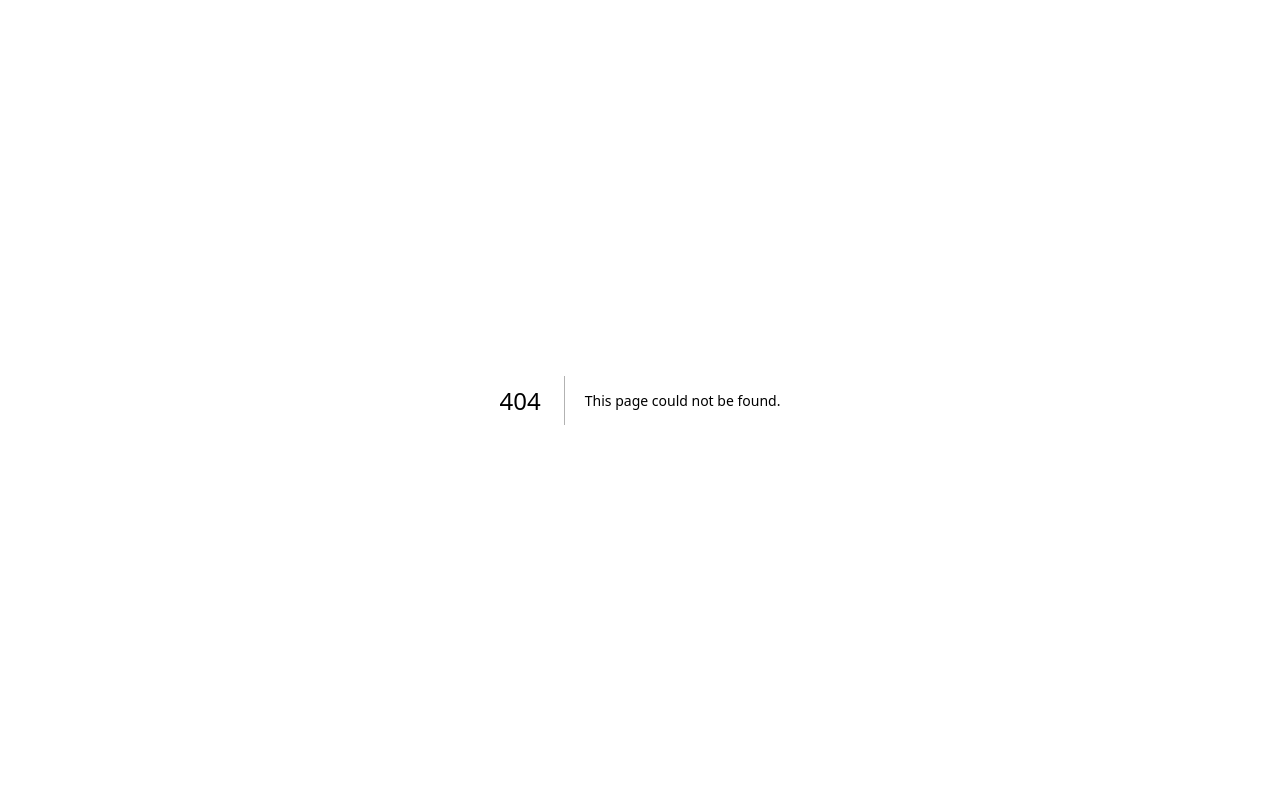
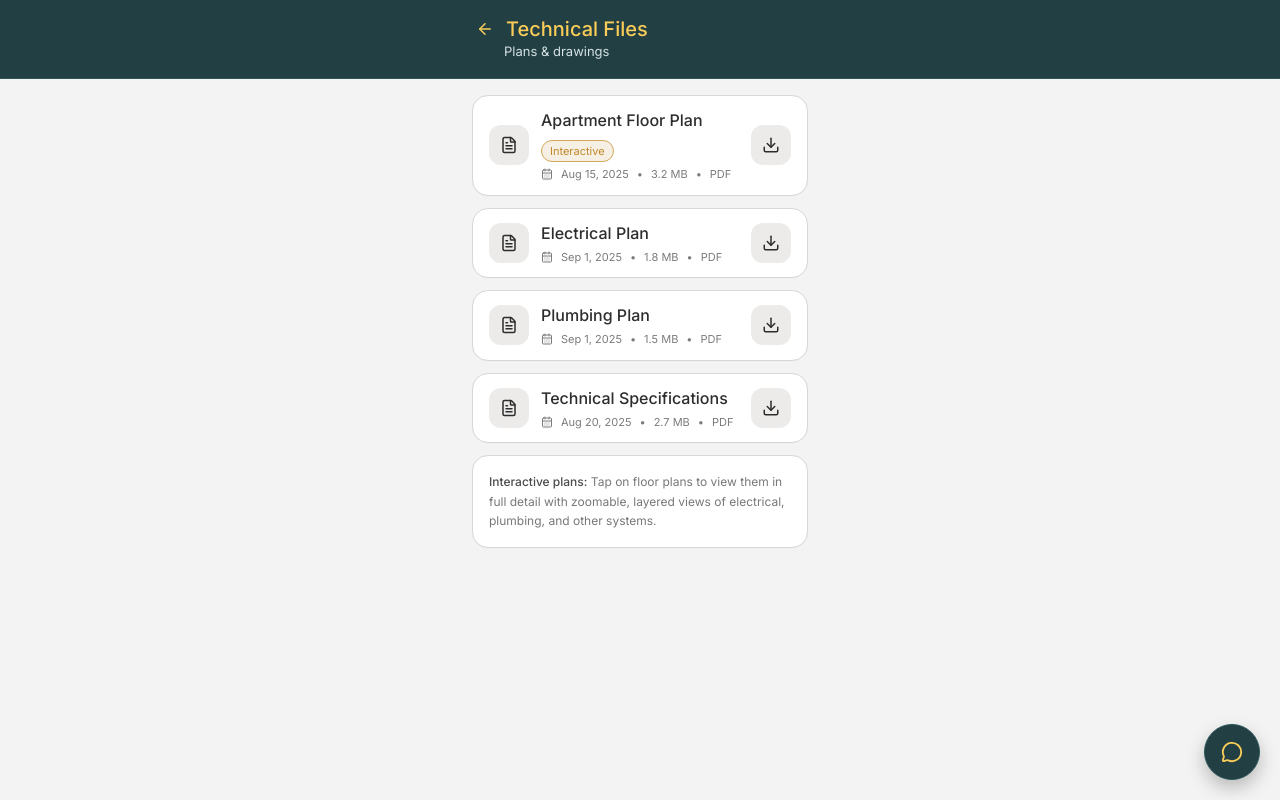
Before and after one commit to punane06/KoDuDemo, a Next.js app: page /liisi/files in a window 1280 px wide. Before the commit this address had no page. Built offline with nearby package versions, Linux system fonts and the light colour scheme.

Commit message:
feat(liisi): add technical files view with inner header

```diff
--- /dev/null
+++ b/src/app/liisi/files/page.tsx
@@ -0,0 +1,104 @@
+import { CalendarDays, Download, FileText } from "lucide-react";
+
+import { LiisiHeader } from "@/components/liisi/liisi-header";
+import { LiisiChatFab } from "@/components/liisi/liisi-chat-fab";
+import { liisiLayout, liisiSurface } from "@/components/liisi/liisi-design-system";
+
+type TechnicalFile = {
+  id: string;
+  title: string;
+  dateLabel: string;
+  sizeLabel: string;
+  fileType: "PDF";
+  interactive?: boolean;
+};
+
+const technicalFiles: TechnicalFile[] = [
+  {
+    id: "tech-001",
+    title: "Apartment Floor Plan",
+    dateLabel: "Aug 15, 2025",
+    sizeLabel: "3.2 MB",
+    fileType: "PDF",
+    interactive: true,
+  },
+  {
+    id: "tech-002",
+    title: "Electrical Plan",
+    dateLabel: "Sep 1, 2025",
+    sizeLabel: "1.8 MB",
+    fileType: "PDF",
+  },
+  {
+    id: "tech-003",
+    title: "Plumbing Plan",
+    dateLabel: "Sep 1, 2025",
+    sizeLabel: "1.5 MB",
+    fileType: "PDF",
+  },
+  {
+    id: "tech-004",
+    title: "Technical Specifications",
+    dateLabel: "Aug 20, 2025",
+    sizeLabel: "2.7 MB",
+    fileType: "PDF",
+  },
+];
+
+export default function LiisiFilesPage() {
+  return (
+    <main className={liisiSurface.pageBackground}>
+      <LiisiHeader title="Technical Files" subtitle="Plans & drawings" backHref="/liisi" variant="inner" />
+
+      <section className={`mx-auto w-full ${liisiLayout.containerWidth} px-4 py-4 sm:px-6`}>
+        <div className="space-y-3">
+          {technicalFiles.map((file) => (
+            <article key={file.id} className={`${liisiSurface.cardCompact} px-4 py-3`}>
+              <div className="flex items-center justify-between gap-3">
+                <div className="flex min-w-0 items-center gap-3">
+                  <div className="inline-flex h-10 w-10 shrink-0 items-center justify-center rounded-xl bg-[#ecebea] text-[#2d2d2d]">
+                    <FileText size={18} />
+                  </div>
+
+                  <div className="min-w-0">
+                    <div className="flex flex-wrap items-center gap-2">
+                      <p className="truncate text-[16px] font-medium text-[#2d2d2d]">{file.title}</p>
+                      {file.interactive ? (
+                        <span className="inline-flex items-center rounded-full border border-[#d3a95a] bg-[#f6efe3] px-2 py-0.5 text-[11px] text-[#c08a2b]">
+                          Interactive
+                        </span>
+                      ) : null}
+                    </div>
+
+                    <p className="mt-1 flex items-center gap-2 text-[11px] text-[#7b7b7b]">
+                      <CalendarDays size={12} />
+                      <span>{file.dateLabel}</span>
+                      <span>•</span>
+                      <span>{file.sizeLabel}</span>
+                      <span>•</span>
+                      <span>{file.fileType}</span>
+                    </p>
+                  </div>
+                </div>
+
+                <button
+                  type="button"
+                  aria-label={`Download ${file.title}`}
+                  className="inline-flex h-10 w-10 shrink-0 items-center justify-center rounded-xl bg-[#ecebea] text-[#2d2d2d]"
+                >
+                  <Download size={18} />
+                </button>
+              </div>
+            </article>
+          ))}
+
+          <div className={`${liisiSurface.cardCompact} px-4 py-4 text-[12px] leading-relaxed text-[#787878]`}>
+            <span className="font-medium text-[#4b4b4b]">Interactive plans:</span> Tap on floor plans to view them in full detail with zoomable, layered views of electrical, plumbing, and other systems.
+          </div>
+        </div>
+      </section>
+
+      <LiisiChatFab />
+    </main>
+  );
+}
```
Also changed, not shown: 2 other files (tests, documents, lock files or other folders).
